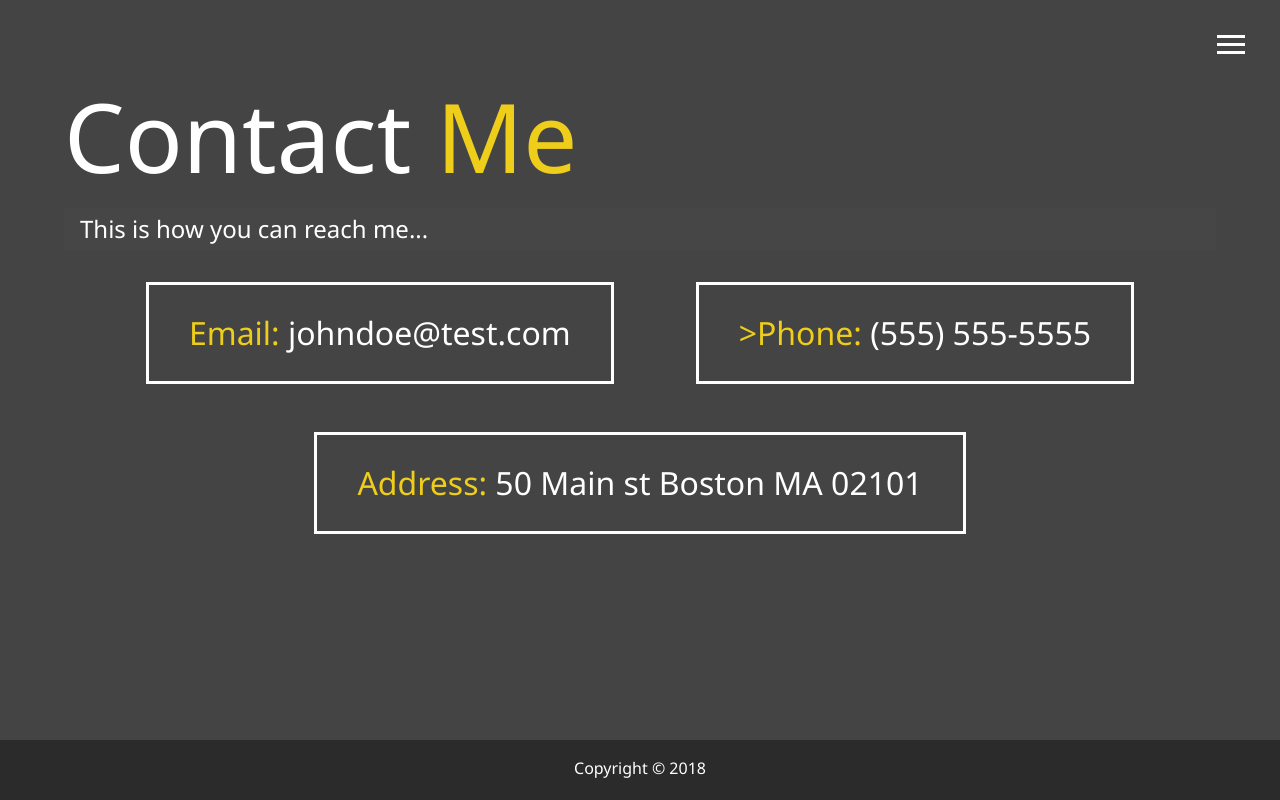
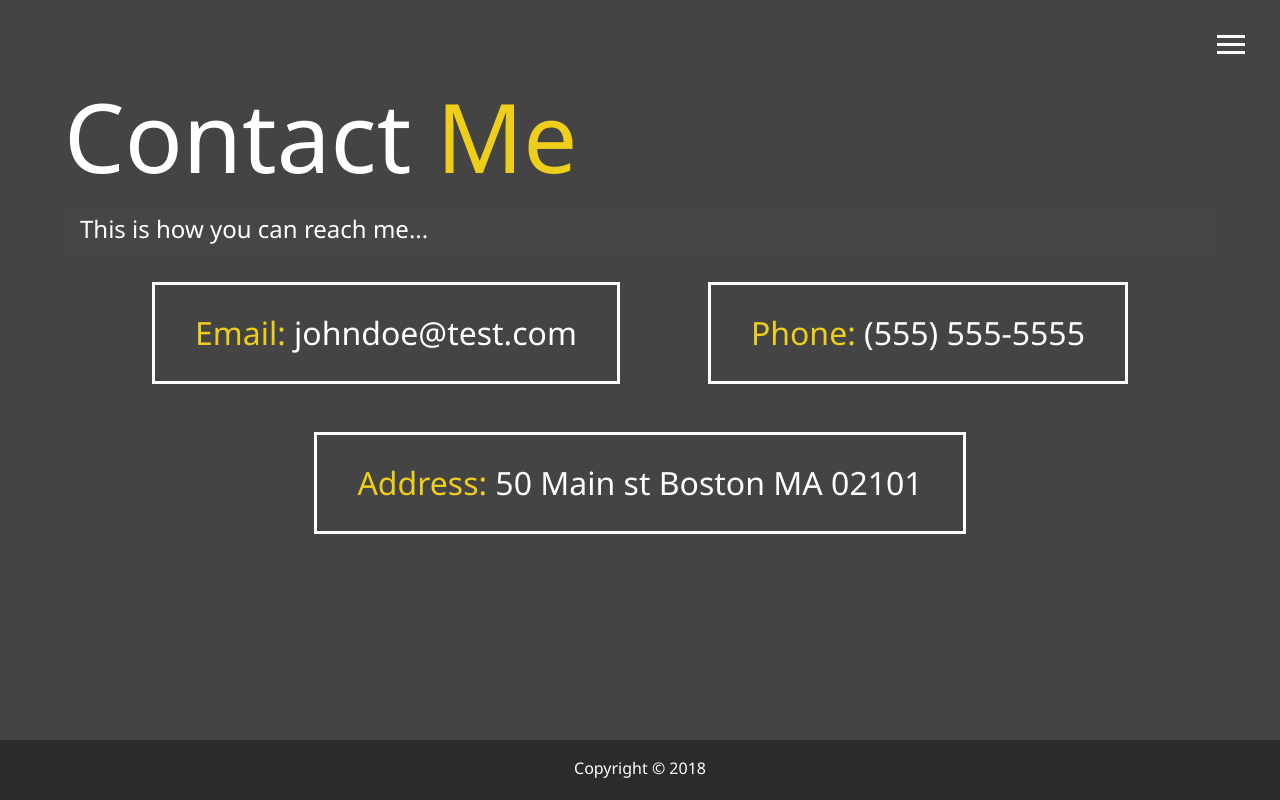
Before and after one commit to w3bsurf/Selfstudy, a website: page dist/contact.html in a window 1280 px wide. Drawn offline with Linux system fonts and the light colour scheme.

Commit message:
Minor typo correction

```diff
--- a/dist/contact.html
+++ b/dist/contact.html
@@ -43,7 +43,7 @@
       <h2 class="sm-heading">This is how you can reach me...</h2>
       <div class="boxes">
         <div><span class="text-secondary">Email: </span>johndoe@test.com</div>
-        <div><span class="text-secondary">>Phone: </span>(555) 555-5555</div>
+        <div><span class="text-secondary">Phone: </span>(555) 555-5555</div>
         <div>
           <span class="text-secondary">Address: </span>50 Main st Boston MA
           02101
```
